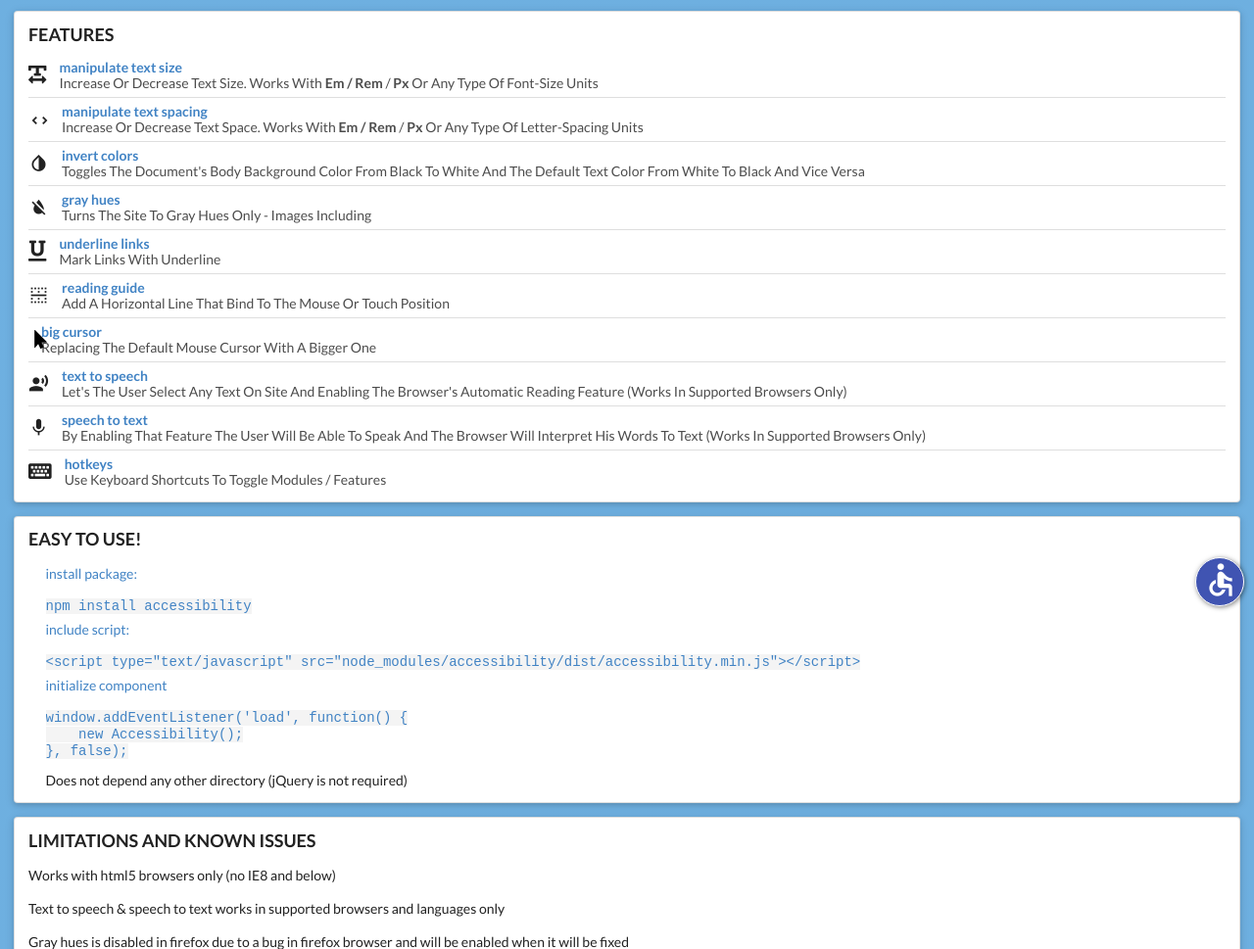
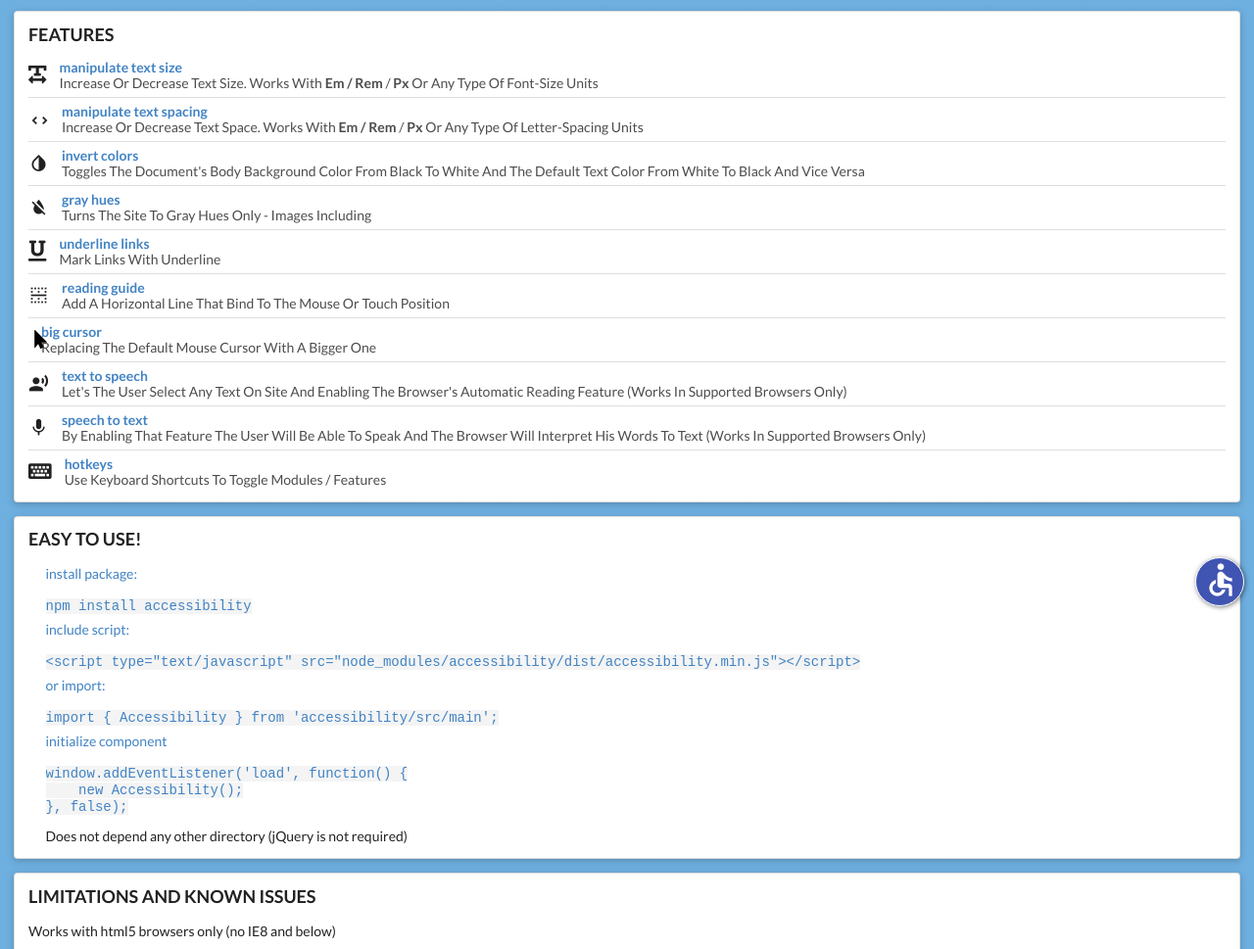
Before and after one commit to ranbuch/accessibility, a website built with webpack: page index.html in a window 1280 px wide. Shown: the part 131-1100 px from the top of the page at 98% size. Built offline with nearby package versions, Linux system fonts and the light colour scheme.

Commit message:
fix export

```diff
--- a/index.html
+++ b/index.html
@@ -141,6 +141,14 @@
                         </p>
                         <code>
                             &lt;script type="text/javascript" src="node_modules/accessibility/dist/accessibility.min.js"&gt;&lt;/script&gt;
+                        </code>
+                    </a>
+                    <a class="item">
+                        <p>
+                            or import:
+                        </p>
+                        <code>
+                            import { Accessibility } from 'accessibility/src/main';
                         </code>
                     </a>
                     <a class="item">
--- a/package.json
+++ b/package.json
@@ -1,6 +1,6 @@
 {
   "name": "accessibility",
-  "version": "3.0.10",
+  "version": "3.0.11",
   "description": "add accessibility to your website",
   "main": "accessibility.js",
   "scripts": {
--- a/src/main.js
+++ b/src/main.js
@@ -131,7 +131,7 @@ let _options = {
 
 let self = null;
 
-class Accessibility {
+export class Accessibility {
     constructor(options = {}) {
         self = this;
         options = this.deleteOppositesIfDefined(options);
```
Also changed, not shown: dist/accessibility.min.js, 1 other file.
